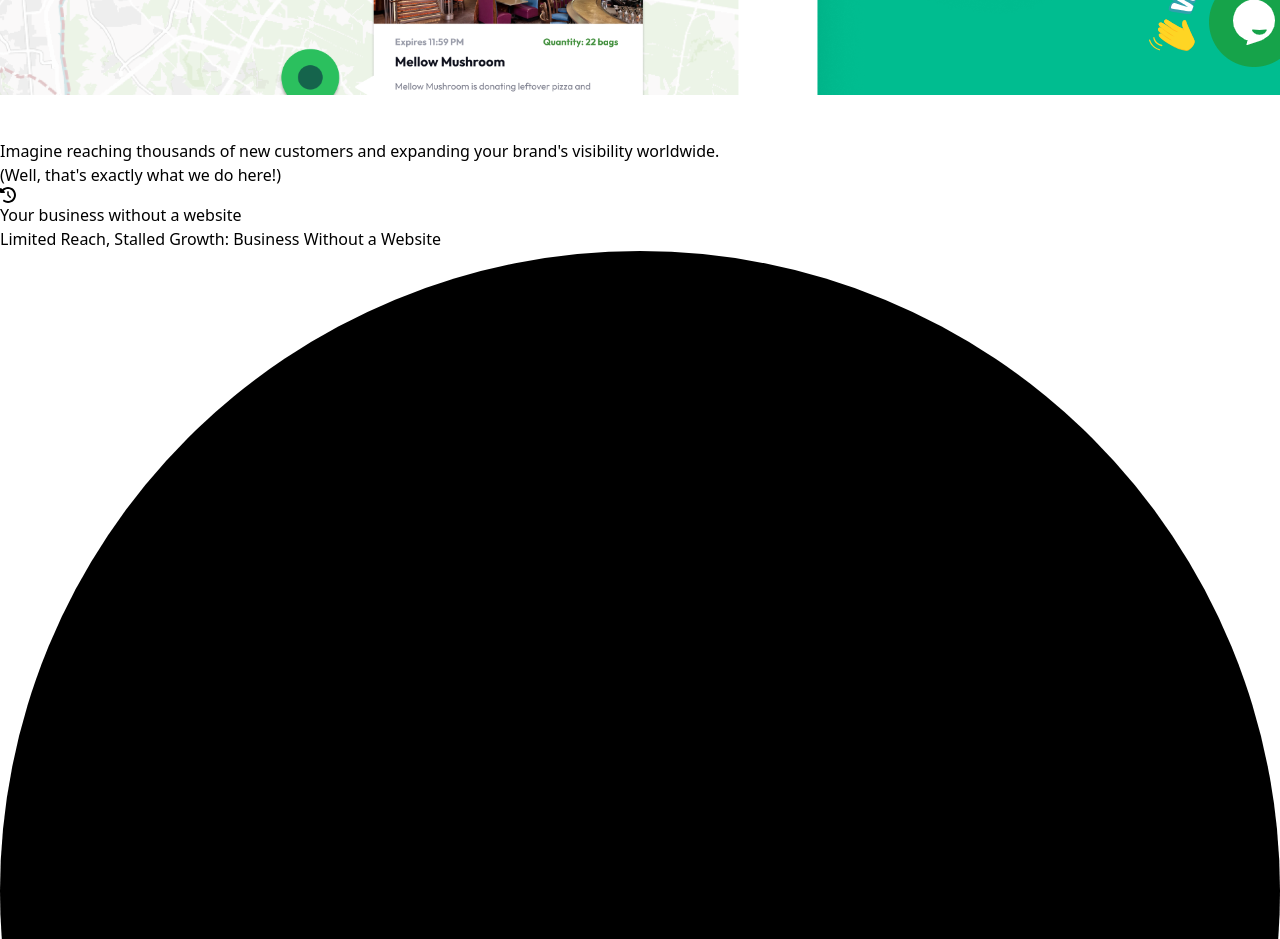
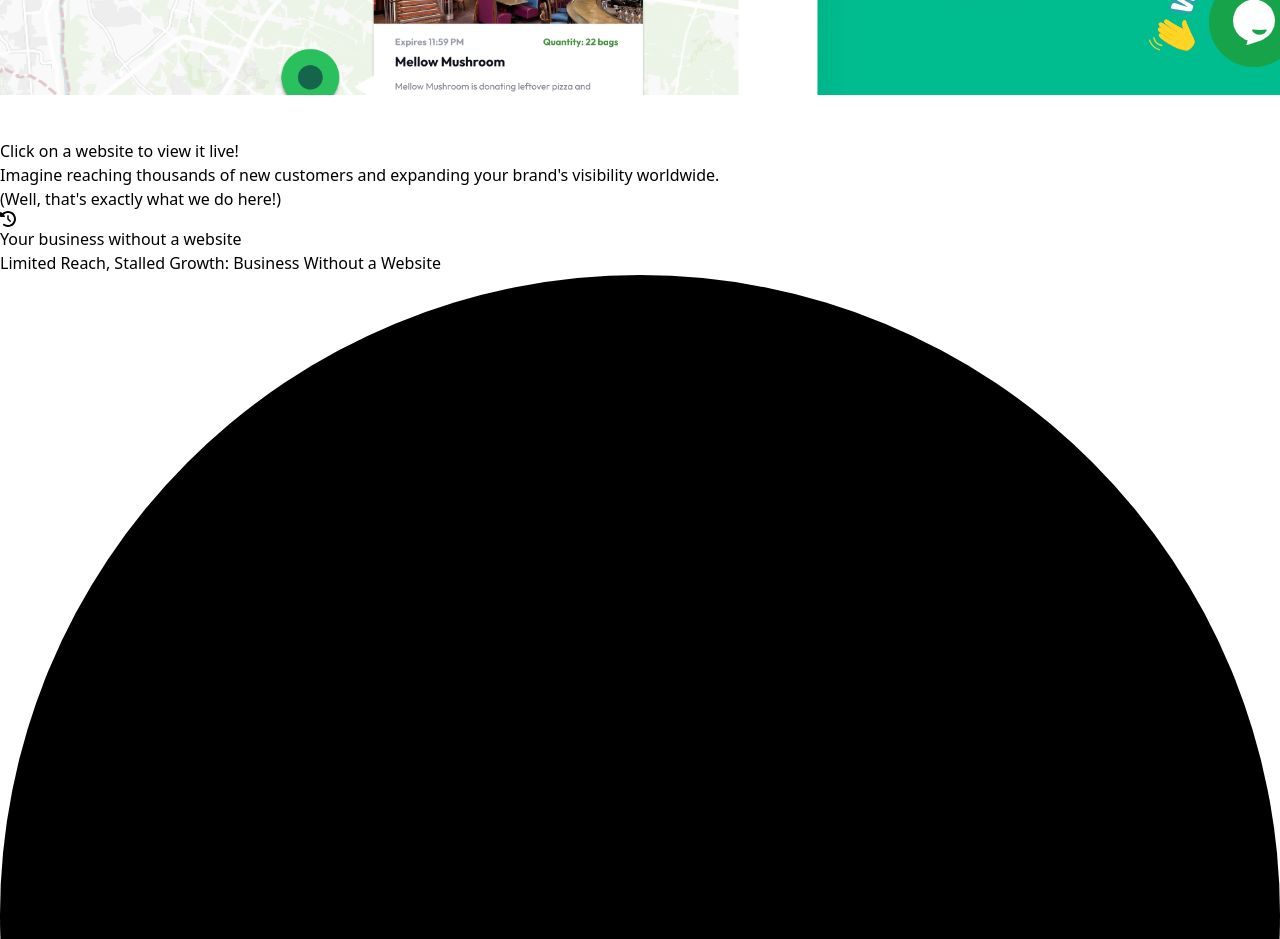
Before and after one commit to PkTheCoda/thryve, a React (Vite) app: page / in a window 1280 px wide. Shown: the part 1860-2799 px from the top of the page. Built offline with nearby package versions, Linux system fonts and the light colour scheme.

Commit message:
added marque bottom text

```diff
--- a/src/Components/Hero.jsx
+++ b/src/Components/Hero.jsx
@@ -121,6 +121,9 @@ const Hero = () => {
 
 
           </Marquee>
+          <div className="text-center opacity-80">
+            Click on a website to view it live!
+          </div>
         </div>
 
       </div>
```
